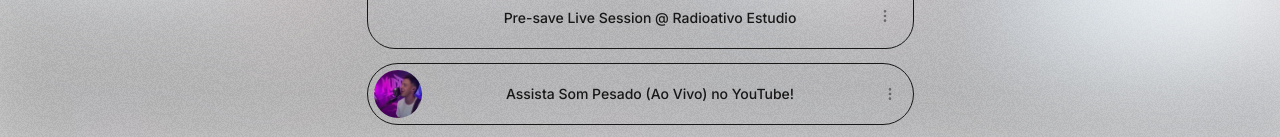
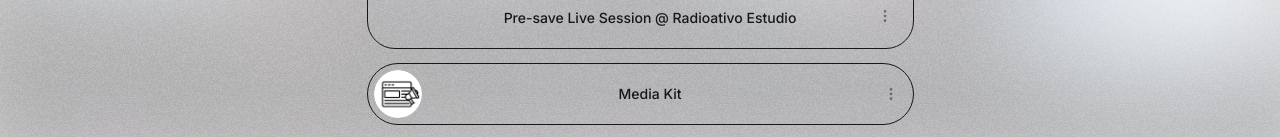
Before and after one commit to gcrozariol/mudrah-web, a Next.js app: page / in a window 1280 px wide. Shown: the part 639-776 px from the top of the page. Built offline with nearby package versions, Linux system fonts and the light colour scheme.

Commit message:
add media kit link to /

```diff
--- /dev/null
+++ b/components/footer.tsx
@@ -0,0 +1,16 @@
+import Link from "next/link";
+
+export default function Footer() {
+  return (
+    <footer className="text-sm text-gray-200 pb-18 bottom-0 w-full text-center">
+      Developed by{" "}
+      <Link
+        href="https://instagram.com/mixlab.wav"
+        target="_blank"
+        className="underline"
+      >
+        @mixlab.wav
+      </Link>
+    </footer>
+  );
+}
--- a/data.json
+++ b/data.json
@@ -29,41 +29,48 @@
     },
     {
       "id": 2,
+      "href": "https://mudrahoficial.com.br/media-kit",
+      "image": "/media-kit.png",
+      "title": "Media Kit",
+      "featured": false
+    },
+    {
+      "id": 3,
       "href": "https://www.youtube.com/watch?v=QHkiJ1w9-Gw",
       "image": "/live-radioativo-cover.png",
       "title": "Assista Som Pesado (Ao Vivo) no YouTube!",
       "featured": false
     },
     {
-      "id": 3,
+      "id": 4,
       "href": "https://mudrah.bandcamp.com/",
       "image": "/bandcamp.png",
       "title": "Bandcamp",
       "featured": false
     },
     {
-      "id": 4,
+      "id": 5,
       "href": "https://open.spotify.com/artist/4VsrVNlTLbFgoMwYkVzf0P?si=HhVRfCHKSj-ogxFeJdXn6g",
       "image": "/spotify.png",
       "title": "Spotify",
       "featured": false
     },
     {
-      "id": 5,
+      "id": 6,
       "href": "https://music.apple.com/us/artist/mudrah/1700727590",
       "image": "/apple-music.png",
       "title": "Apple Music",
       "featured": false
     },
     {
-      "id": 6,
+      "id": 7,
       "href": "https://music.amazon.in/artists/B0CDK1Y61C/mudrah",
       "image": "/amazon-music.png",
       "title": "Amazon Music",
       "featured": false
     },
     {
-      "id": 7,
+      "id": 8,
       "href": "https://open.spotify.com/album/70fCoZAC7HzQoiWEG5HiKi?si=c3Ne1WrzSeqg-kjzZT0org",
       "image": "/janela-da-alma-cover.png",
       "title": "Ouça Janela da Alma!",
```
Also changed, not shown: app/media-kit/page.tsx (+1 -8 lines), public/media-kit.png (added).
